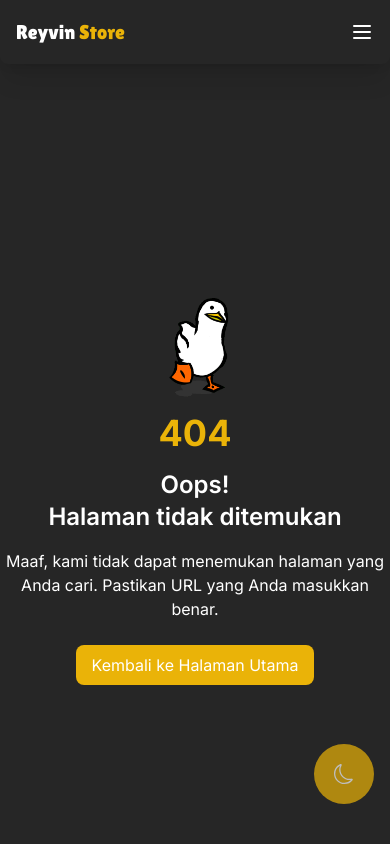
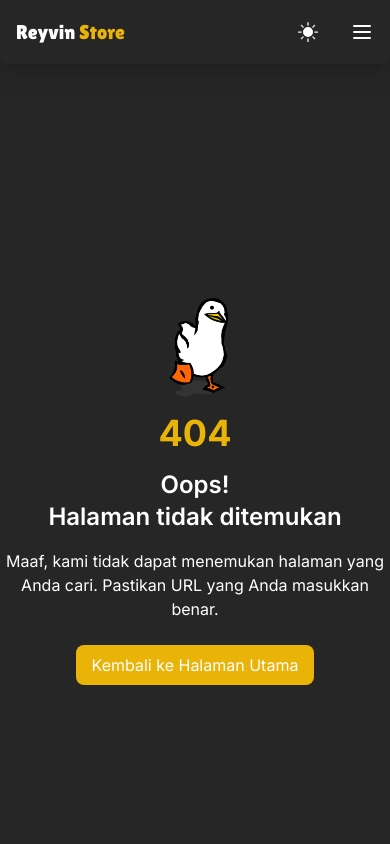
Before and after one commit to GakTau24/reyvinstore, a Next.js app: page / in a window 390 px wide. Shown: the top 844 px of the page. Built offline with nearby package versions, Linux system fonts and the light colour scheme; no server answers.

Commit message:
update UI

```diff
--- a/app/layout.tsx
+++ b/app/layout.tsx
@@ -26,6 +26,7 @@ export default function RootLayout({
   children: React.ReactNode;
 }) {
   const [isDarkMode, setIsDarkMode] = useState(false);
+
   useEffect(() => {
     const storedMode = localStorage.getItem("darkMode");
     if (storedMode !== null) {
@@ -38,7 +39,6 @@ export default function RootLayout({
     setIsDarkMode(newMode);
     localStorage.setItem("darkMode", String(newMode));
   };
-
   return (
     <html lang="en">
       <body
@@ -51,28 +51,13 @@ export default function RootLayout({
           <QueryClientProvider client={queryClient}>
             <SkeletonTheme baseColor="#202020" highlightColor="#444">
               <div className="flex flex-col min-h-screen">
-                <Navbar />
+                <Navbar isDarkMode={isDarkMode} handleToggleMode={handleToggleMode} />
                 <main className="flex-grow">{children}</main>
                 <Footer />
               </div>
             </SkeletonTheme>
           </QueryClientProvider>
         </SessionProvider>
-
-        <div>
-          <motion.button
-            whileHover={{ scale: 1.2 }}
-            onHoverStart={(e) => {}}
-            onHoverEnd={(e) => {}}
-            onClick={handleToggleMode}
-            className="fixed opacity-70 hover:opacity-100 max-sm:bottom-10 md:bottom-4 right-4 p-5 rounded-full bg-yellow-500 z-10">
-            {isDarkMode ? (
-              <BsSun size={20} color="black" />
-            ) : (
-              <BsMoon size={20} color="white" />
-            )}
-          </motion.button>
-        </div>
       </body>
     </html>
   );
--- a/components/HomePage/Apps.tsx
+++ b/components/HomePage/Apps.tsx
@@ -97,7 +97,7 @@ function Cards({ data }: DataProps) {
             priority
           />
           <div className="md:p-3 max-md:py-2">
-            <h1 className="md:text-md max-md:text-sm max-md:font-semibold max-md:font-sans text-center">
+            <h1 className="md:text-md max-md:text-xs max-md:font-semibold max-md:font-sans text-center">
               {title}
             </h1>
           </div>
--- a/components/HomePage/MobileGames.tsx
+++ b/components/HomePage/MobileGames.tsx
@@ -100,7 +100,7 @@ function Cards({ data }: DataProps) {
             priority
           />
           <div className="md:p-3 max-md:py-2">
-            <h1 className="md:text-md max-md:text-sm max-md:font-semibold max-md:font-sans text-center">
+            <h1 className="md:text-md max-md:text-xs max-md:font-semibold max-md:font-sans text-center">
               {title}
             </h1>
           </div>
--- a/components/HomePage/PcGames.tsx
+++ b/components/HomePage/PcGames.tsx
@@ -97,7 +97,7 @@ function Cards({ data }: DataProps) {
             priority
           />
           <div className="md:p-3 max-md:py-2">
-            <h1 className="md:text-md max-md:text-sm max-md:font-semibold max-md:font-sans text-center">
+            <h1 className="md:text-md max-md:text-xs max-md:font-semibold max-md:font-sans text-center">
               {title}
             </h1>
           </div>
--- a/components/HomePage/Voucher.tsx
+++ b/components/HomePage/Voucher.tsx
@@ -98,7 +98,7 @@ function Cards({ data }: DataProps) {
             priority
           />
           <div className="md:p-3 max-md:py-2">
-            <h1 className="md:text-md max-md:text-sm max-md:font-semibold max-md:font-sans text-center">
+            <h1 className="md:text-md max-md:text-xs max-md:font-semibold max-md:font-sans text-center">
               {title}
             </h1>
           </div>
--- a/components/NavigationBar/Navbar.tsx
+++ b/components/NavigationBar/Navbar.tsx
@@ -1,17 +1,20 @@
-import React, { useState } from "react";
+import React, { useState, useRef, useEffect } from "react";
 import Link from "next/link";
 import { IoMdArrowDropdown } from "react-icons/io";
 import { useSession, signOut, signIn } from "next-auth/react";
 import { motion, AnimatePresence } from "framer-motion";
 import { usePathname } from "next/navigation";
 import { Lilita_One } from "next/font/google";
+import { BsFillMoonFill, BsFillSunFill } from "react-icons/bs";
 
 const inter = Lilita_One({ subsets: ["latin"], weight: "400" });
 
-const Navbar = () => {
+const Navbar = ({ isDarkMode, handleToggleMode }: any) => {
   const [isOpen, setIsOpen] = useState(false);
   const session = useSession();
   const router = usePathname();
+  const navbarRef = useRef<HTMLDivElement | null>(null);
+
   const activeLink =
     "hover:bg-yellow-500 hover:text-white px-3 py-2 mx-3 rounded-md text-sm font-medium bg-yellow-500";
   const nonActiveLink =
@@ -33,53 +36,85 @@ const Navbar = () => {
     await signOut();
   };
 
+  useEffect(() => {
+    const handleDocumentClick = (event: any) => {
+      if (navbarRef.current && !navbarRef.current.contains(event.target)) {
+        closeDropdown();
+      }
+    };
+    document.addEventListener("click", handleDocumentClick);
+    return () => {
+      document.removeEventListener("click", handleDocumentClick);
+    };
+  }, []);
+
   return (
-    <nav className="shadow-xl rounded-b-lg">
+    <nav ref={navbarRef} className="shadow-xl rounded-b-lg">
       <div className="max-w-full mx-auto px-4 sm:px-6 lg:px-8">
         <div className="flex items-center justify-between h-16">
           <motion.div
             whileHover={{ scale: 1.2 }}
             onHoverStart={(e) => {}}
-            onHoverEnd={(e) => {}}>
+            onHoverEnd={(e) => {}}
+          >
             <Link href={"/"}>
-              <h1 className={`${inter.className} lg:text-2xl font-bold text-xl`}>
+              <h1
+                className={`${inter.className} lg:text-2xl font-bold text-xl`}
+              >
                 Reyvin <span className="text-yellow-500">Store</span>
               </h1>
             </Link>
           </motion.div>
           <div className="hidden md:block">
             <div className="ml-4 flex items-center">
+              <motion.button
+                onClick={handleToggleMode}
+                className="lg:mx-3 p-2 rounded-md hover:bg-yellow-500"
+                whileHover={{ scale: 1.2 }}
+                onHoverStart={(e) => {}}
+                onHoverEnd={(e) => {}}
+              >
+                {isDarkMode ? (
+                  <BsFillMoonFill size={20} color="black" />
+                ) : (
+                  <BsFillSunFill size={20} color="white" />
+                )}
+              </motion.button>
               <motion.div
                 whileHover={{ scale: 1.2 }}
                 onHoverStart={(e) => {}}
-                onHoverEnd={(e) => {}}>
+                onHoverEnd={(e) => {}}
+              >
                 <Link
                   href={"/"}
-                  className={router === "/" ? activeLink : nonActiveLink}>
+                  className={router === "/" ? activeLink : nonActiveLink}
+                >
                   Home
                 </Link>
               </motion.div>
               <motion.div
                 whileHover={{ scale: 1.2 }}
                 onHoverStart={(e) => {}}
-                onHoverEnd={(e) => {}}>
+                onHoverEnd={(e) => {}}
+              >
                 <Link
                   href={"/contact"}
-                  className={
-                    router === "/contact" ? activeLink : nonActiveLink
-                  }>
+                  className={router === "/contact" ? activeLink : nonActiveLink}
+                >
                   Contacts
                 </Link>
               </motion.div>
               <motion.div
                 whileHover={{ scale: 1.2 }}
                 onHoverStart={(e) => {}}
-                onHoverEnd={(e) => {}}>
+                onHoverEnd={(e) => {}}
+              >
                 <Link
                   href={"/payments"}
                   className={
                     router === "/payments" ? activeLink : nonActiveLink
-                  }>
+                  }
+                >
                   Payments
                 </Link>
               </motion.div>
@@ -87,12 +122,14 @@ const Navbar = () => {
                 <div className="relative inline-block text-left">
                   <button
                     className="hover:bg-yellow-500 hover:text-white px-3 py-2 rounded-md text-sm font-medium focus:outline-none"
-                    onClick={toggleDropdown}>
+                    onClick={toggleDropdown}
+                  >
                     <div className="flex">
                       <motion.div
                         whileHover={{ scale: 1.2 }}
                         onHoverStart={(e) => {}}
-                        onHoverEnd={(e) => {}}>
+                        onHoverEnd={(e) => {}}
+                      >
                         {session.data.user?.name}
                         {""}
                       </motion.div>
@@ -107,25 +144,29 @@ const Navbar = () => {
                         initial={{ opacity: 0, height: 0 }}
                         animate={{ opacity: 1, height: "auto" }}
                         exit={{ opacity: 0, height: 0 }}
-                        transition={{ duration: 0.3 }}>
+                        transition={{ duration: 0.3 }}
+                      >
                         <div className="origin-top-right z-10 absolute border border-slate-700 right-0 mt-2 w-48 rounded-md ring-1 ring-black ring-opacity-5">
                           <div
                             className="py-1"
                             role="menu"
                             aria-orientation="vertical"
-                            aria-labelledby="options-menu">
+                            aria-labelledby="options-menu"
+                          >
                             <Link
                               href={"/dashboard/admin"}
                               onClick={closeDropdown}
                               className="block px-4 py-2 text-sm hover:bg-yellow-500 hover:rounded hover:text-gray-900"
-                              role="menuitem">
+                              role="menuitem"
+                            >
                               Dashboard
                             </Link>
                             <hr className="border-gray-900 opacity-30" />
                             <button
                               onClick={handleLogout}
                               className="block px-4 py-2 text-sm hover:bg-yellow-500 hover:rounded hover:text-gray-900 w-full text-left"
-                              role="menuitem">
+                              role="menuitem"
+                            >
                               Logout
                             </button>
                           </div>
@@ -138,29 +179,46 @@ const Navbar = () => {
                 <motion.div
                   whileHover={{ scale: 1.2 }}
                   onHoverStart={(e) => {}}
-                  onHoverEnd={(e) => {}}>
+                  onHoverEnd={(e) => {}}
+                >
                   <button
                     className={
                       router === "/login/:path*" ? activeLink : nonActiveLink
                     }
-                    onClick={() => signIn()}>
+                    onClick={() => signIn()}
+                  >
                     Login
                   </button>
                 </motion.div>
               )}
             </div>
           </div>
-          <div className="-mr-2 flex md:hidden">
+          <div className="-mr-2 gap-4 flex md:hidden">
+            <motion.button
+              onClick={handleToggleMode}
+              className="lg:mx-3 p-2 rounded-md hover:bg-yellow-500"
+              whileHover={{ scale: 1.2 }}
+              onHoverStart={(e) => {}}
+              onHoverEnd={(e) => {}}
+            >
+              {isDarkMode ? (
+                <BsFillMoonFill size={20} color="black" />
+              ) : (
+                <BsFillSunFill size={20} color="white" />
+              )}
+            </motion.button>
             <button
               type="button"
               className="hover:bg-yellow-500 hover:text-white inline-flex items-center justify-center p-2 rounded-md focus:outline-none"
-              onClick={toggleDropdown}>
+              onClick={toggleDropdown}
+            >
               <svg
                 className="h-6 w-6"
                 stroke="currentColor"
                 fill="none"
                 viewBox="0 0 24 24"
-                xmlns="http://www.w3.org/2000/svg">
+                xmlns="http://www.w3.org/2000/svg"
+              >
                 {isOpen ? (
                   <path
                     strokeLinecap="round"
@@ -187,7 +245,8 @@ const Navbar = () => {
             initial={{ opacity: 0, height: 0 }}
             animate={{ opacity: 1, height: "auto" }}
             exit={{ opacity: 0, height: 0 }}
-            transition={{ duration: 0.3 }}>
+            transition={{ duration: 0.3 }}
+          >
             <div className="md:hidden">
               <div className="px-2 pt-2 pb-3 space-y-1 sm:px-3">
                 <Link
@@ -195,7 +254,8 @@ const Navbar = () => {
                   onClick={closeDropdown}
                   className={
                     router === "/" ? activeLinkDropdown : nonActiveLinkDropdown
-                  }>
+                  }
+                >
                   Home
                 </Link>
                 <Link
@@ -205,7 +265,8 @@ const Navbar = () => {
                     router === "/contact"
                       ? activeLinkDropdown
                       : nonActiveLinkDropdown
-                  }>
+                  }
+                >
                   Contact
                 </Link>
                 <Link
@@ -215,7 +276,8 @@ const Navbar = () => {
                     router === "/payments"
                       ? activeLinkDropdown
                       : nonActiveLinkDropdown
-                  }>
+                  }
+                >
                   Payments
                 </Link>
               </div>
@@ -225,12 +287,14 @@ const Navbar = () => {
                   <Link
                     href={"/dashboard/admin"}
                     onClick={closeDropdown}
-                    className="hover:bg-yellow-500 hover:text-white block px-3 py-2 rounded-md text-base font-medium">
+                    className="hover:bg-yellow-500 hover:text-white block px-3 py-2 rounded-md text-base font-medium"
+                  >
                     Dashboard
                   </Link>
                   <button
                     onClick={handleLogout}
-                    className="hover:bg-yellow-500 hover:text-white block px-3 py-2 rounded-md text-base font-medium w-full text-left">
+                    className="hover:bg-yellow-500 hover:text-white block px-3 py-2 rounded-md text-base font-medium w-full text-left"
+                  >
                     Logout
                   </button>
                 </div>
@@ -242,7 +306,8 @@ const Navbar = () => {
                         ? activeLinkDropdown
                         : nonActiveLinkDropdown
                     }
-                    onClick={() => signIn()}>
+                    onClick={() => signIn()}
+                  >
                     Login
                   </button>
                 </div>
```
Also changed, not shown: components/HomePage/Trending.tsx (+4 -4 lines).
